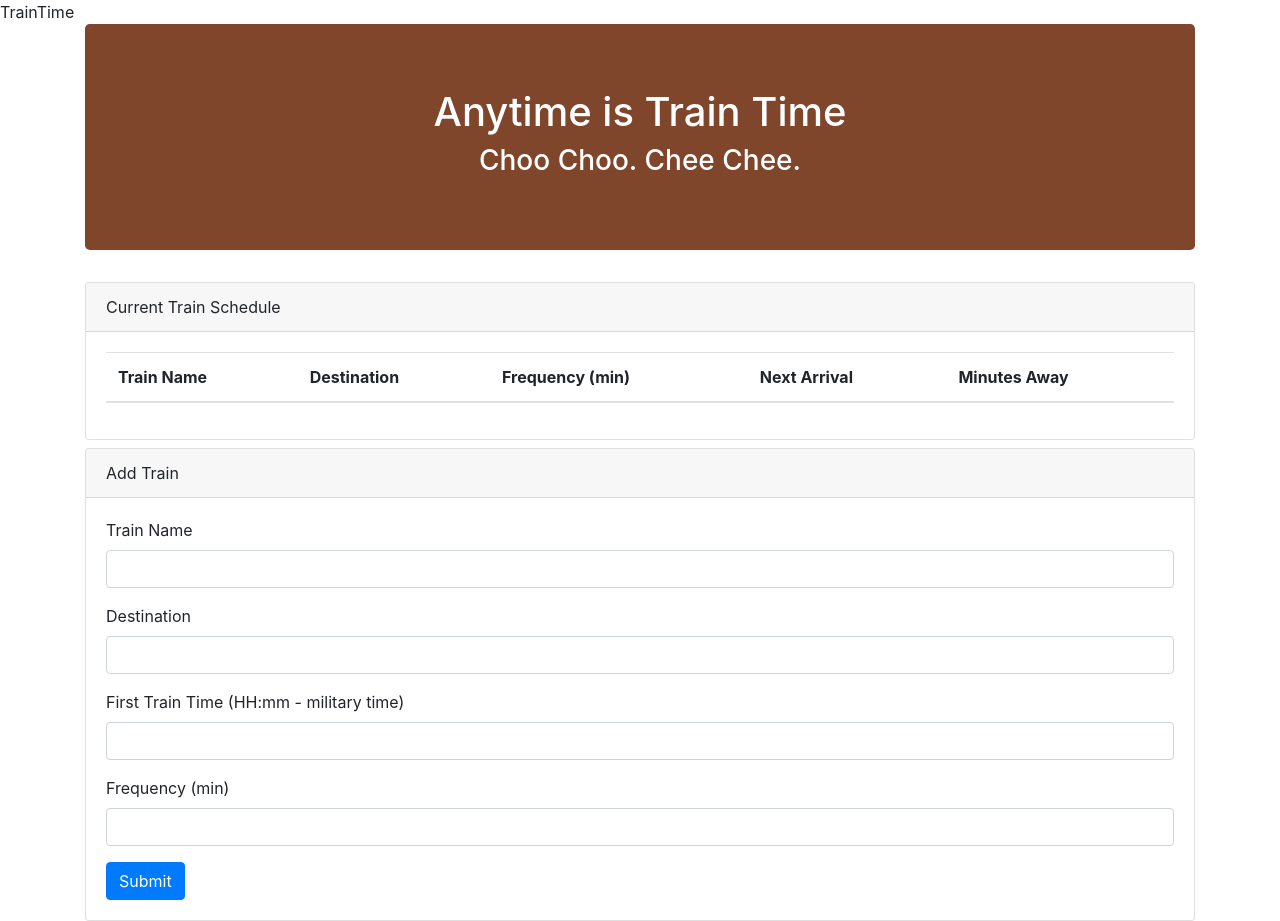
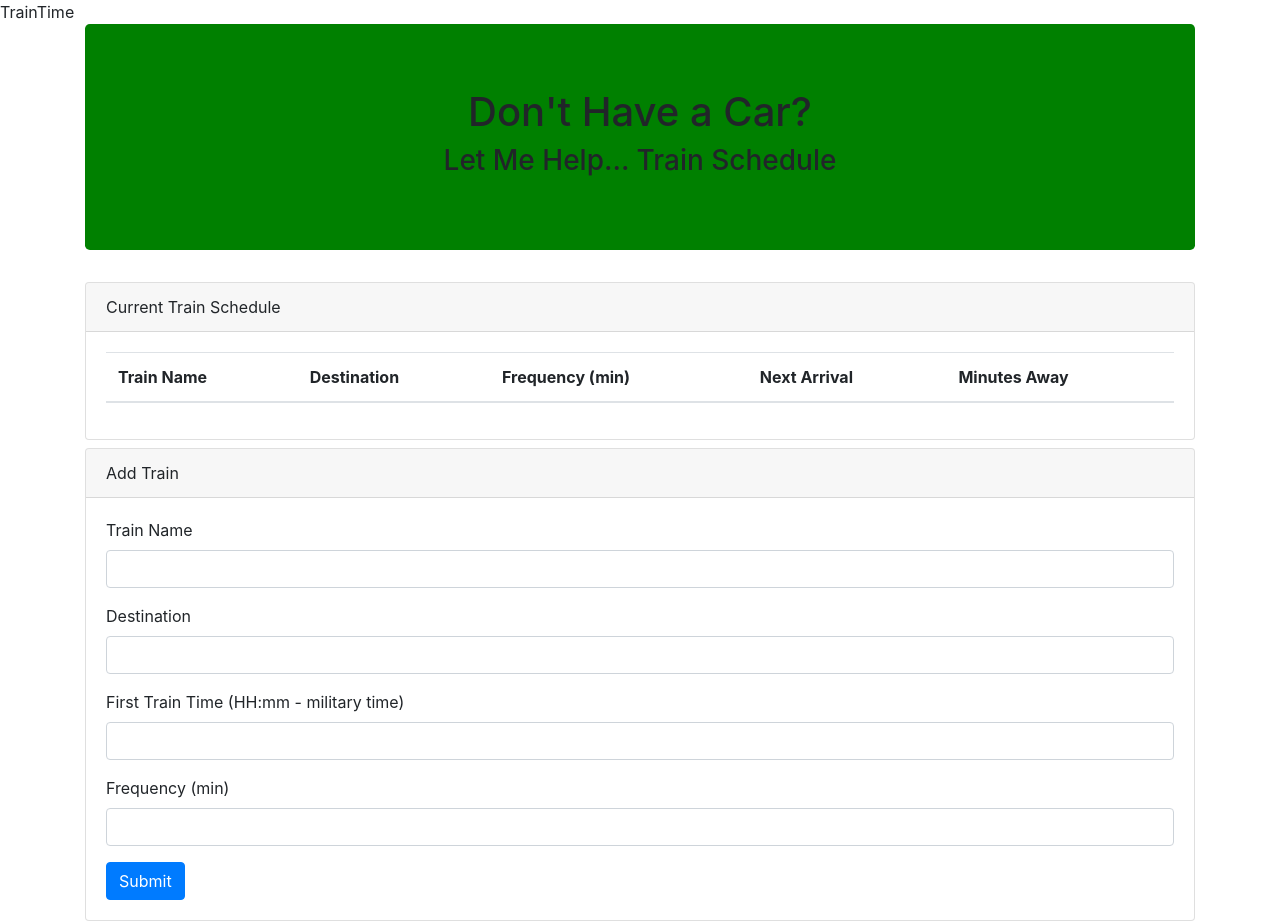
Before and after one commit to Linag94/trainsch, a plain HTML site: page index.html in a window 1280 px wide. Drawn offline with nearby package versions, Linux system fonts and the light colour scheme; no server answers.

Commit message:
more stuff

```diff
--- /dev/null
+++ b/assets/css/style.css
@@ -0,0 +1,3 @@
+.jumbotron {
+    background-color: green;
+}
--- a/index.html
+++ b/index.html
@@ -21,15 +21,17 @@
   <!-- Moment.js Reference -->
   <script src="https://cdn.jsdelivr.net/momentjs/2.12.0/moment.min.js"></script>
 
+  <!-- css link -->
+  <link rel="stylesheet" href="./assets/css/style.css">
 </head>
 
 <body>
   <!-- Train Time -->
   <div class="container">
     <!-- Jumbotron -->
-    <div class="jumbotron" style="background-color: #7F462C; color: white">
-      <h1 class="text-center">Anytime is Train Time</h1>
-      <h3 class="text-center">Choo Choo. Chee Chee.</h3>
+    <div class="jumbotron">
+      <h1 class="text-center">Don't Have a Car?</h1>
+      <h3 class="text-center">Let Me Help... Train Schedule</h3>
     </div>
     <div class="row">
       <div class="col-lg-12">
```
